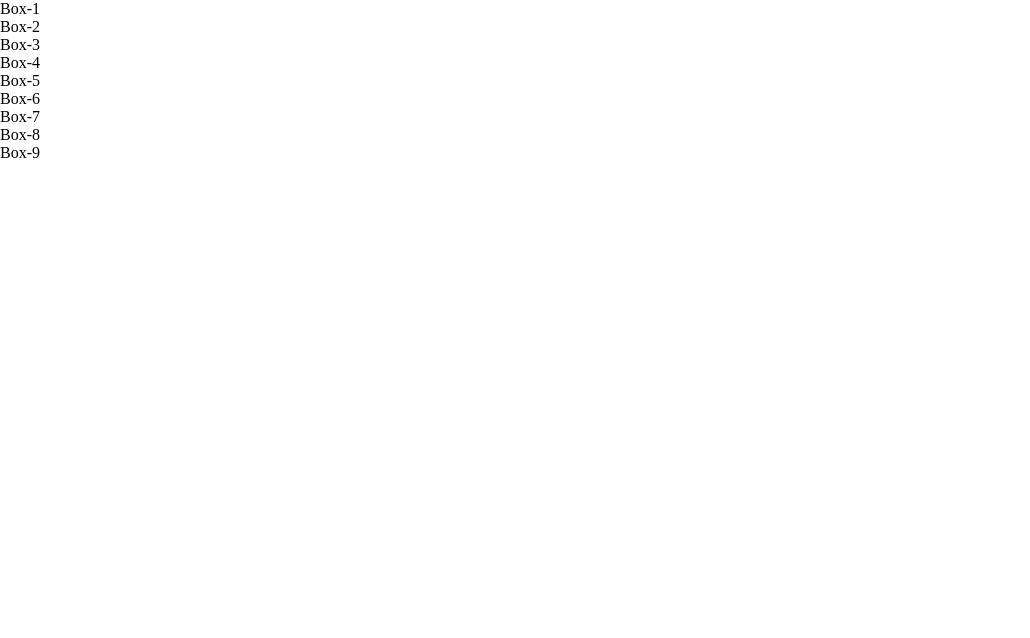
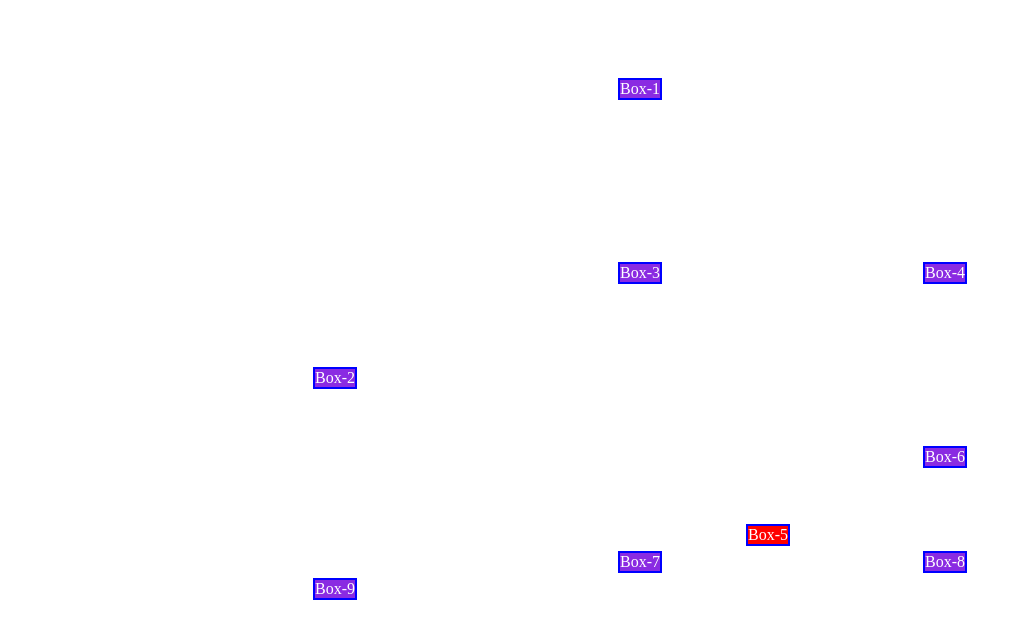
Before and after one commit to 1TDSPV-2024/exemplo-grid, a plain HTML site: page index.html in a window 1280 px wide. Shown: the whole page, without its empty margins (0-1030 px from the left). Drawn offline with Linux system fonts and the light colour scheme.

Commit message:
Anotações feitas na aula do dia 24/04/2024

```diff
--- a/css/estilo.css
+++ b/css/estilo.css
@@ -3,3 +3,49 @@
     padding: 0;
     box-sizing: border-box;
 }
+
+.container {
+    display: grid; /*ainda nao muda nada visualmente*/
+    height: 600px; /*ocuparam todo o espaço da altura, mas largura continua a mesma*/
+    grid-template-columns: 300px 300px 300px; /*divide o conteúdo em 3 colunas*/ /*so define a largura*/
+    /*grid-template-columns: repeat(3, 1fr);*/
+    /*grid-template-columns: minmax(100px, 30%) repeat(3, 150px) /*largura mínima e máxima que um elemento pode chegar*/
+    grid-template-rows: 1fr 1fr 1fr; /*controla a altura*/
+    /*column-gap: 5px;*/
+    /*row-gap: 5px;*/
+    gap: 5px; /* (column-gap) + (row-gap)*/
+    justify-items: center;
+    align-items: center; /*aplica a todos os elementos*/
+
+    justify-content: center; /*move todos os containers para o centro*/
+    align-content: center;
+}
+
+.box {
+    background-color: blueviolet;
+    border: 2px solid #0000ff;
+    color: #fff;
+    text-align: center;
+}
+
+.container :nth-child(1){
+    grid-column-start: 1;
+    grid-column-end: 4;
+    /*ou
+    grid-column: 1 / 4; */
+}
+
+.container :nth-child(2) {
+    grid-row: 2 / 5;
+}
+
+/*chamar a classe container para mexer em cada box + pseudofunção (:) */
+.container :nth-child(5) {
+    background-color: red;
+    justify-self: end;
+    align-self: self-end;
+}
+
+.container :nth-child(5) :hover {
+    background-color: blue;
+}
--- a/index.html
+++ b/index.html
@@ -10,7 +10,7 @@
 
 
     <!-- div.container>div*9.box.box-${Box-$} -->
-    <div class="container">
+    <div class="container"> <!--classe é melhor que id nessa situação pois tem uma abrangência maior-->
         <div class="box box-1">Box-1</div>
         <div class="box box-2">Box-2</div>
         <div class="box box-3">Box-3</div>
```
